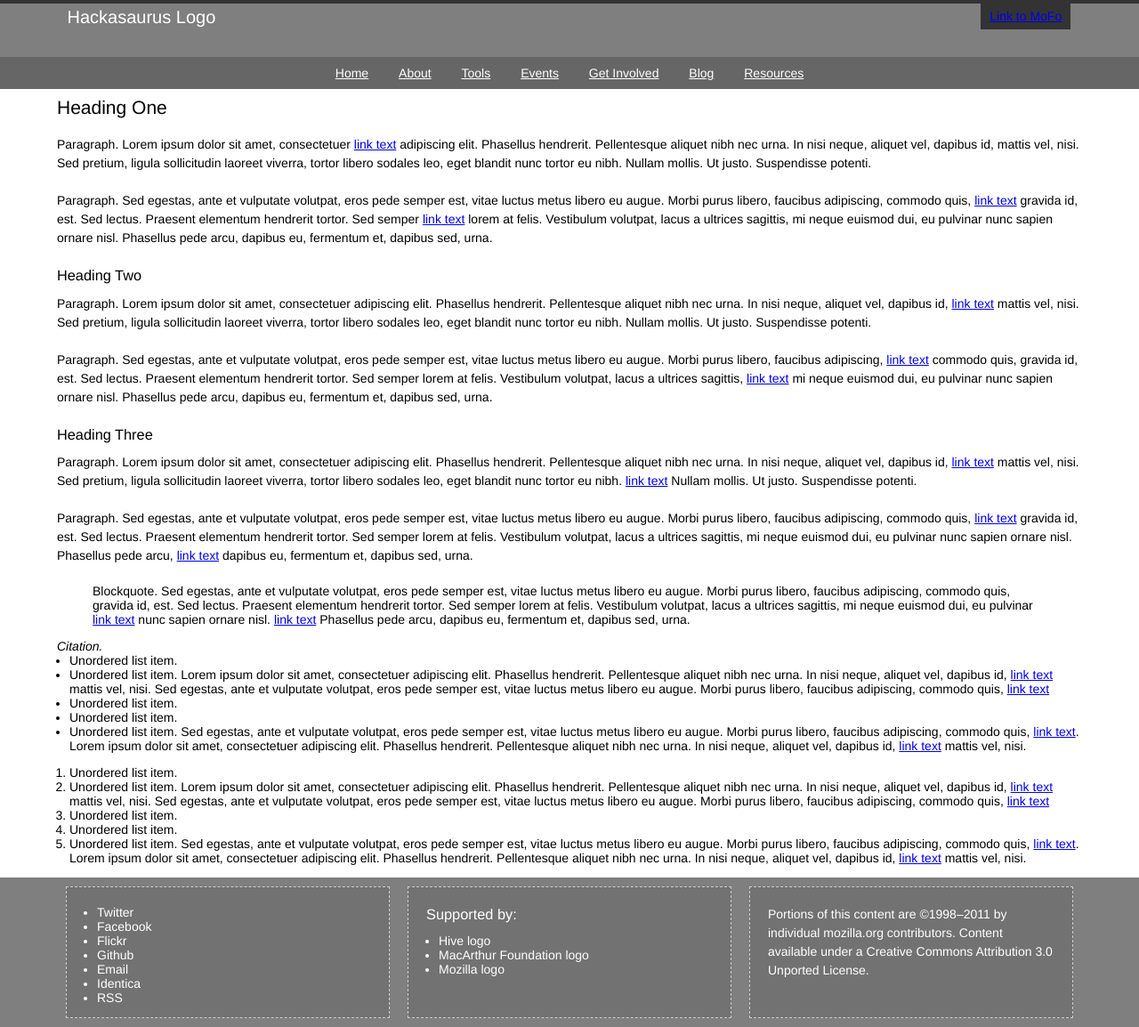
After one commit to hackasaurus/hackasaurus-website-prototype, a PHP site: page /styleguide.html in a window 1280 px wide. The commit adds this page. Shown: the whole page at 89% size. Run offline with PHP 8.4, Linux system fonts and the light colour scheme; some libraries are stand-ins or nearby versions.

Commit message:
Removing modules folder. Adding mofo link. Adding a stylesheet document.

```diff
--- a/about.html
+++ b/about.html
@@ -21,7 +21,7 @@
 
 	<div class="wrapper">
 		<p class="logo">Hackasaurus Logo</p>
-		<p class="mofo">Link to MoFo</p>
+		<a class="mofo" href="#">Link to MoFo</a>
 	</div>
 
 	<nav class="global">
--- a/blog.html
+++ b/blog.html
@@ -21,7 +21,7 @@
 
 	<div class="wrapper">
 		<p class="logo">Hackasaurus Logo</p>
-		<p class="mofo">Link to MoFo</p>
+		<a class="mofo" href="#">Link to MoFo</a>
 	</div>
 
 	<nav class="global">
--- a/events.html
+++ b/events.html
@@ -21,7 +21,7 @@
 
 	<div class="wrapper">
 		<p class="logo">Hackasaurus Logo</p>
-		<p class="mofo">Link to MoFo</p>
+		<a class="mofo" href="#">Link to MoFo</a>
 	</div>
 
 	<nav class="global">
--- a/get-involved.html
+++ b/get-involved.html
@@ -21,7 +21,7 @@
 
 	<div class="wrapper">
 		<p class="logo">Hackasaurus Logo</p>
-		<p class="mofo">Link to MoFo</p>
+		<a class="mofo" href="#">Link to MoFo</a>
 	</div>
 
 	<nav class="global">
--- a/goggles.html
+++ b/goggles.html
@@ -21,7 +21,7 @@
 
 	<div class="wrapper">
 		<p class="logo">Hackasaurus Logo</p>
-		<p class="mofo">Link to MoFo</p>
+		<a class="mofo" href="#">Link to MoFo</a>
 	</div>
 
 	<nav class="global">
--- a/hacktivity-kit.html
+++ b/hacktivity-kit.html
@@ -21,7 +21,7 @@
 
 	<div class="wrapper">
 		<p class="logo">Hackasaurus Logo</p>
-		<p class="mofo">Link to MoFo</p>
+		<a class="mofo" href="#">Link to MoFo</a>
 	</div>
 
 	<nav class="global">
--- a/index.html
+++ b/index.html
@@ -21,7 +21,7 @@
 
 	<div class="wrapper">
 		<p class="logo">Hackasaurus Logo</p>
-		<p class="mofo">Link to MoFo</p>
+		<a class="mofo" href="#">Link to MoFo</a>
 	</div>
 
 	<nav class="global">
--- a/press-pack.html
+++ b/press-pack.html
@@ -21,7 +21,7 @@
 
 	<div class="wrapper">
 		<p class="logo">Hackasaurus Logo</p>
-		<p class="mofo">Link to MoFo</p>
+		<a class="mofo" href="#">Link to MoFo</a>
 	</div>
 
 	<nav class="global">
--- a/resources.html
+++ b/resources.html
@@ -21,7 +21,7 @@
 
 	<div class="wrapper">
 		<p class="logo">Hackasaurus Logo</p>
-		<p class="mofo">Link to MoFo</p>
+		<a class="mofo" href="#">Link to MoFo</a>
 	</div>
 
 	<nav class="global">
--- a/style/main.css
+++ b/style/main.css
@@ -12,6 +12,7 @@ html>body {
 ul,
 ol {
 	padding-left:1em;
+	margin-top: 0;
 	}
 
 p {
--- /dev/null
+++ b/styleguide.html
@@ -0,0 +1,121 @@
+<!DOCTYPE html>
+<html>
+
+<head>
+
+	<meta charset="utf-8">
+
+	<meta name="description" content="Hackasaurus website prototype" />
+
+	<title>Hackasaurus</title>
+
+	<link href="style/main.css" rel="stylesheet" type="text/css">
+
+	<script src="http://cdn.lanyrd.net/badges/person-v1.min.js"></script>
+
+	<script src="http://ajax.googleapis.com/ajax/libs/jquery/1.6.4/jquery.min.js"></script>
+
+</head>
+
+<header class="global">
+
+	<div class="wrapper">
+		<p class="logo">Hackasaurus Logo</p>
+		<a class="mofo" href="#">Link to MoFo</a>
+	</div>
+
+	<nav class="global">
+		<ul>
+			<li><a href="index.html">Home</a></li>
+			<li><a href="about.html">About</a></li>
+			<li><a href="tools.html">Tools</a></li>
+			<li><a href="events.html">Events</a></li>
+			<li><a href="get-involved.html">Get Involved</a></li>
+			<li><a href="blog.html">Blog</a></li>
+			<li><a href="resources.html">Resources</a></li>
+		</ul>
+	</nav>
+
+</header>
+
+<body>
+
+	<div class="wrapper">
+
+	    <h1>Heading One</h1>
+
+	    <p>Paragraph. Lorem ipsum dolor sit amet, consectetuer <a href="#">link text</a> adipiscing elit. Phasellus hendrerit. Pellentesque aliquet nibh nec urna. In nisi neque, aliquet vel, dapibus id, mattis vel, nisi. Sed pretium, ligula sollicitudin laoreet viverra, tortor libero sodales leo, eget blandit nunc tortor eu nibh. Nullam mollis. Ut justo. Suspendisse potenti.</p>
+
+	    <p>Paragraph. Sed egestas, ante et vulputate volutpat, eros pede semper est, vitae luctus metus libero eu augue. Morbi purus libero, faucibus adipiscing, commodo quis, <a href="#">link text</a> gravida id, est. Sed lectus. Praesent elementum hendrerit tortor. Sed semper <a href="#">link text</a> lorem at felis. Vestibulum volutpat, lacus a ultrices sagittis, mi neque euismod dui, eu pulvinar nunc sapien ornare nisl. Phasellus pede arcu, dapibus eu, fermentum et, dapibus sed, urna.</p>
+
+	    <h2>Heading Two</h2>
+
+	    <p>Paragraph. Lorem ipsum dolor sit amet, consectetuer adipiscing elit. Phasellus hendrerit. Pellentesque aliquet nibh nec urna. In nisi neque, aliquet vel, dapibus id, <a href="#">link text</a> mattis vel, nisi. Sed pretium, ligula sollicitudin laoreet viverra, tortor libero sodales leo, eget blandit nunc tortor eu nibh. Nullam mollis. Ut justo. Suspendisse potenti.</p>
+
+	    <p>Paragraph. Sed egestas, ante et vulputate volutpat, eros pede semper est, vitae luctus metus libero eu augue. Morbi purus libero, faucibus adipiscing, <a href="#">link text</a> commodo quis, gravida id, est. Sed lectus. Praesent elementum hendrerit tortor. Sed semper lorem at felis. Vestibulum volutpat, lacus a ultrices sagittis, <a href="#">link text</a> mi neque euismod dui, eu pulvinar nunc sapien ornare nisl. Phasellus pede arcu, dapibus eu, fermentum et, dapibus sed, urna.</p>
+
+	    <h3>Heading Three</h3>
+
+	    <p>Paragraph. Lorem ipsum dolor sit amet, consectetuer adipiscing elit. Phasellus hendrerit. Pellentesque aliquet nibh nec urna. In nisi neque, aliquet vel, dapibus id, <a href="#">link text</a> mattis vel, nisi. Sed pretium, ligula sollicitudin laoreet viverra, tortor libero sodales leo, eget blandit nunc tortor eu nibh. <a href="#">link text</a> Nullam mollis. Ut justo. Suspendisse potenti.</p>
+
+	    <p>Paragraph. Sed egestas, ante et vulputate volutpat, eros pede semper est, vitae luctus metus libero eu augue. Morbi purus libero, faucibus adipiscing, commodo quis, <a href="#">link text</a> gravida id, est. Sed lectus. Praesent elementum hendrerit tortor. Sed semper lorem at felis. Vestibulum volutpat, lacus a ultrices sagittis, mi neque euismod dui, eu pulvinar nunc sapien ornare nisl. Phasellus pede arcu, <a href="#">link text</a> dapibus eu, fermentum et, dapibus sed, urna.</p>
+
+	    <blockquote>Blockquote. Sed egestas, ante et vulputate volutpat, eros pede semper est, vitae luctus metus libero eu augue. Morbi purus libero, faucibus adipiscing, commodo quis, gravida id, est. Sed lectus. Praesent elementum hendrerit tortor. Sed semper lorem at felis. Vestibulum volutpat, lacus a ultrices sagittis, mi neque euismod dui, eu pulvinar <a href="#">link text</a> nunc sapien ornare nisl. <a href="#">link text</a> Phasellus pede arcu, dapibus eu, fermentum et, dapibus sed, urna.</blockquote>
+	    <cite>Citation.</cite>
+
+	    <ul>
+	    	<li>Unordered list item.</li>
+	    	<li>Unordered list item. Lorem ipsum dolor sit amet, consectetuer adipiscing elit. Phasellus hendrerit. Pellentesque aliquet nibh nec urna. In nisi neque, aliquet vel, dapibus id, <a href="#">link text</a> mattis vel, nisi. Sed egestas, ante et vulputate volutpat, eros pede semper est, vitae luctus metus libero eu augue. Morbi purus libero, faucibus adipiscing, commodo quis, <a href="#">link text</a></li>
+	    	<li>Unordered list item.</li>
+	    	<li>Unordered list item.</li>
+	    	<li>Unordered list item. Sed egestas, ante et vulputate volutpat, eros pede semper est, vitae luctus metus libero eu augue. Morbi purus libero, faucibus adipiscing, commodo quis, <a href="#">link text</a>. Lorem ipsum dolor sit amet, consectetuer adipiscing elit. Phasellus hendrerit. Pellentesque aliquet nibh nec urna. In nisi neque, aliquet vel, dapibus id, <a href="#">link text</a> mattis vel, nisi.</li>
+	    </ul>
+
+	    <ol>
+	    	<li>Unordered list item.</li>
+	    	<li>Unordered list item. Lorem ipsum dolor sit amet, consectetuer adipiscing elit. Phasellus hendrerit. Pellentesque aliquet nibh nec urna. In nisi neque, aliquet vel, dapibus id, <a href="#">link text</a> mattis vel, nisi. Sed egestas, ante et vulputate volutpat, eros pede semper est, vitae luctus metus libero eu augue. Morbi purus libero, faucibus adipiscing, commodo quis, <a href="#">link text</a></li>
+	    	<li>Unordered list item.</li>
+	    	<li>Unordered list item.</li>
+	    	<li>Unordered list item. Sed egestas, ante et vulputate volutpat, eros pede semper est, vitae luctus metus libero eu augue. Morbi purus libero, faucibus adipiscing, commodo quis, <a href="#">link text</a>. Lorem ipsum dolor sit amet, consectetuer adipiscing elit. Phasellus hendrerit. Pellentesque aliquet nibh nec urna. In nisi neque, aliquet vel, dapibus id, <a href="#">link text</a> mattis vel, nisi.</li>
+	    </ol>
+
+	</div>
+
+</body>
+
+<footer class="global">
+
+	<div class="wrapper">
+
+		<div class="proto-col proto-col-3">
+		    <section>
+		    	<ul>
+		    		<li>Twitter</li>
+		    		<li>Facebook</li>
+		    		<li>Flickr</li>
+		    		<li>Github</li>
+		    		<li>Email</li>
+		    		<li>Identica</li>
+		    		<li>RSS</li>
+		    	</ul>
+		    </section>
+
+		    <section>
+		    	<h2>Supported by:</h2>
+		    	<ul>
+		    		<li>Hive logo</li>
+		    		<li>MacArthur Foundation logo</li>
+		    		<li>Mozilla logo</li>
+		    	</ul>
+		    </section>
+
+		    <section>
+		    	<p>Portions of this content are ©1998–2011 by individual mozilla.org contributors. Content available under a Creative Commons Attribution 3.0 Unported License.</p>
+		    </section>
+		</div>
+
+	</div>
+
+</footer>
+
+</html>
--- a/teachers.html
+++ b/teachers.html
@@ -21,7 +21,7 @@
 
 	<div class="wrapper">
 		<p class="logo">Hackasaurus Logo</p>
-		<p class="mofo">Link to MoFo</p>
+		<a class="mofo" href="#">Link to MoFo</a>
 	</div>
 
 	<nav class="global">
--- a/tools.html
+++ b/tools.html
@@ -21,7 +21,7 @@
 
 	<div class="wrapper">
 		<p class="logo">Hackasaurus Logo</p>
-		<p class="mofo">Link to MoFo</p>
+		<a class="mofo" href="#">Link to MoFo</a>
 	</div>
 
 	<nav class="global">
```
Also changed, not shown: module/foot.php (deleted, +0 -36 lines), module/head.php (deleted, +0 -39 lines).
